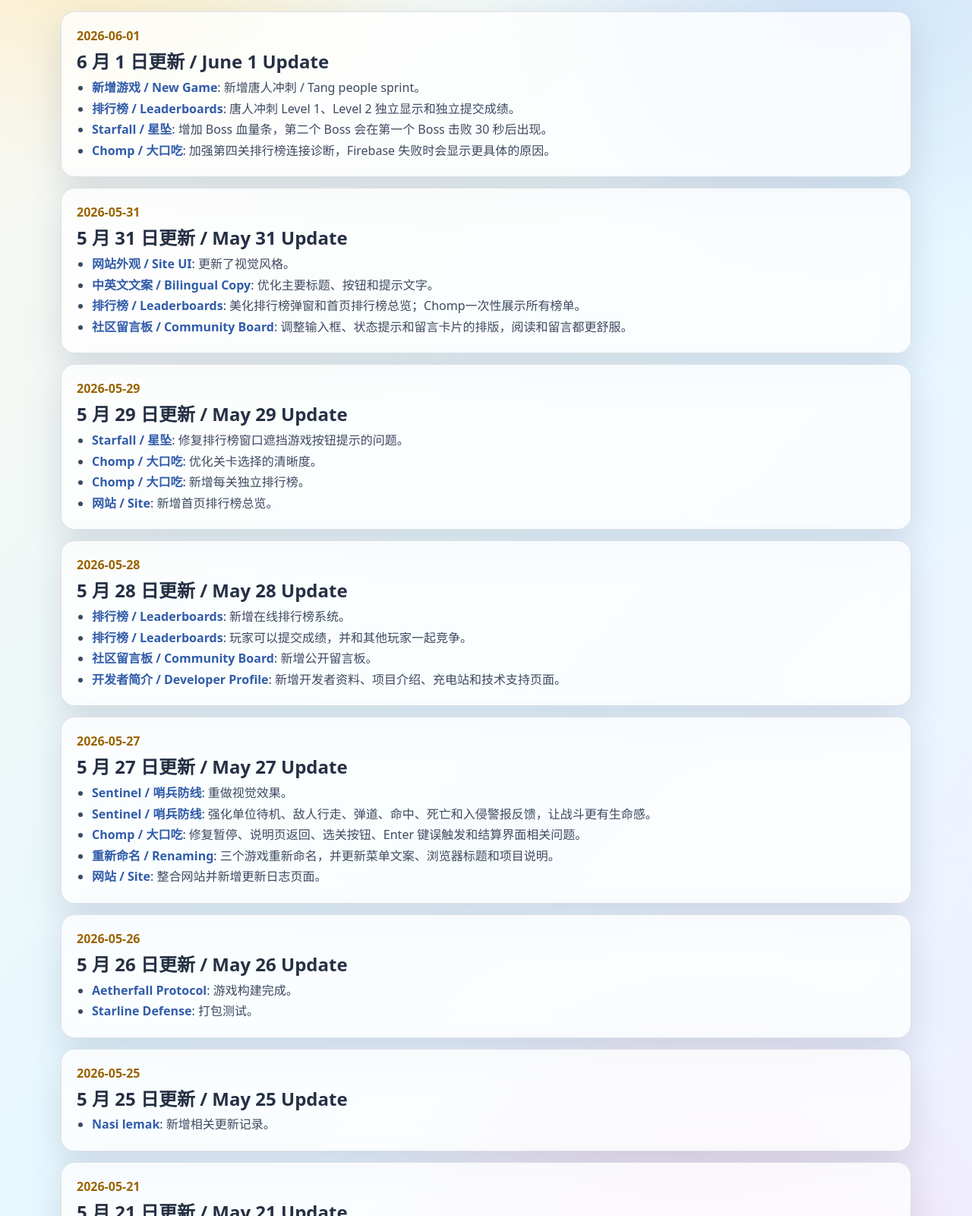
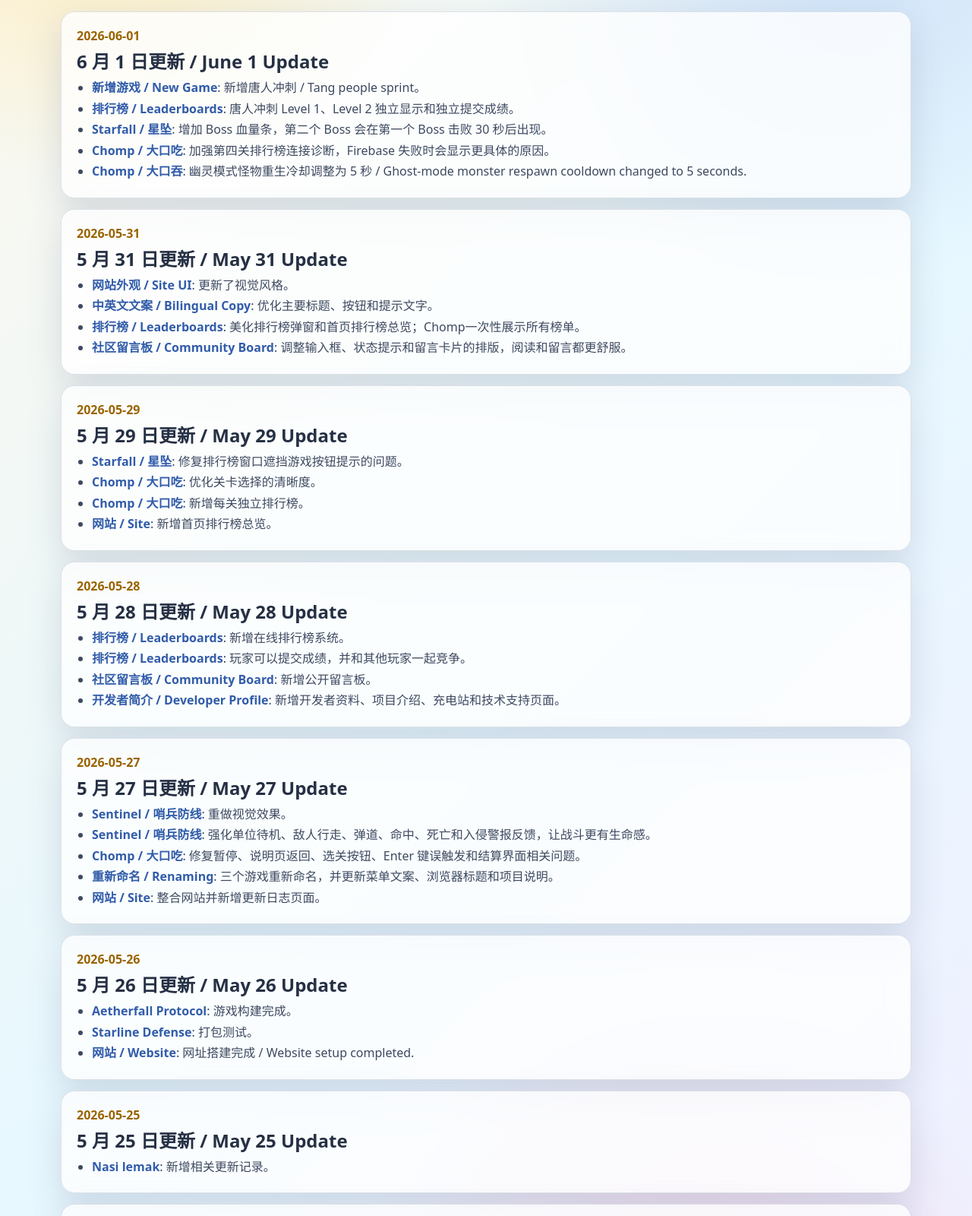
Before and after one commit to ZIzi821/ZIzi_Game, a website: page updates.html in a window 1280 px wide. Shown: the part 404-2004 px from the top of the page at 76% size. Drawn offline with Linux system fonts and the light colour scheme.

Commit message:
Update June and May changelog entries

```diff
--- a/updates.html
+++ b/updates.html
@@ -25,6 +25,7 @@
             <li><span class="tag">排行榜 / Leaderboards</span>: 唐人冲刺 Level 1、Level 2 独立显示和独立提交成绩。</li>
             <li><span class="tag">Starfall / 星坠</span>: 增加 Boss 血量条，第二个 Boss 会在第一个 Boss 击败 30 秒后出现。</li>
             <li><span class="tag">Chomp / 大口吃</span>: 加强第四关排行榜连接诊断，Firebase 失败时会显示更具体的原因。</li>
+            <li><span class="tag">Chomp / 大口吞</span>: 幽灵模式怪物重生冷却调整为 5 秒 / Ghost-mode monster respawn cooldown changed to 5 seconds.</li>
           </ul>
         </article>
 
@@ -79,6 +80,7 @@
           <ul>
             <li><span class="tag">Aetherfall Protocol</span>: 游戏构建完成。</li>
             <li><span class="tag">Starline Defense</span>: 打包测试。</li>
+            <li><span class="tag">网站 / Website</span>: 网址搭建完成 / Website setup completed.</li>
           </ul>
         </article>
 
```
